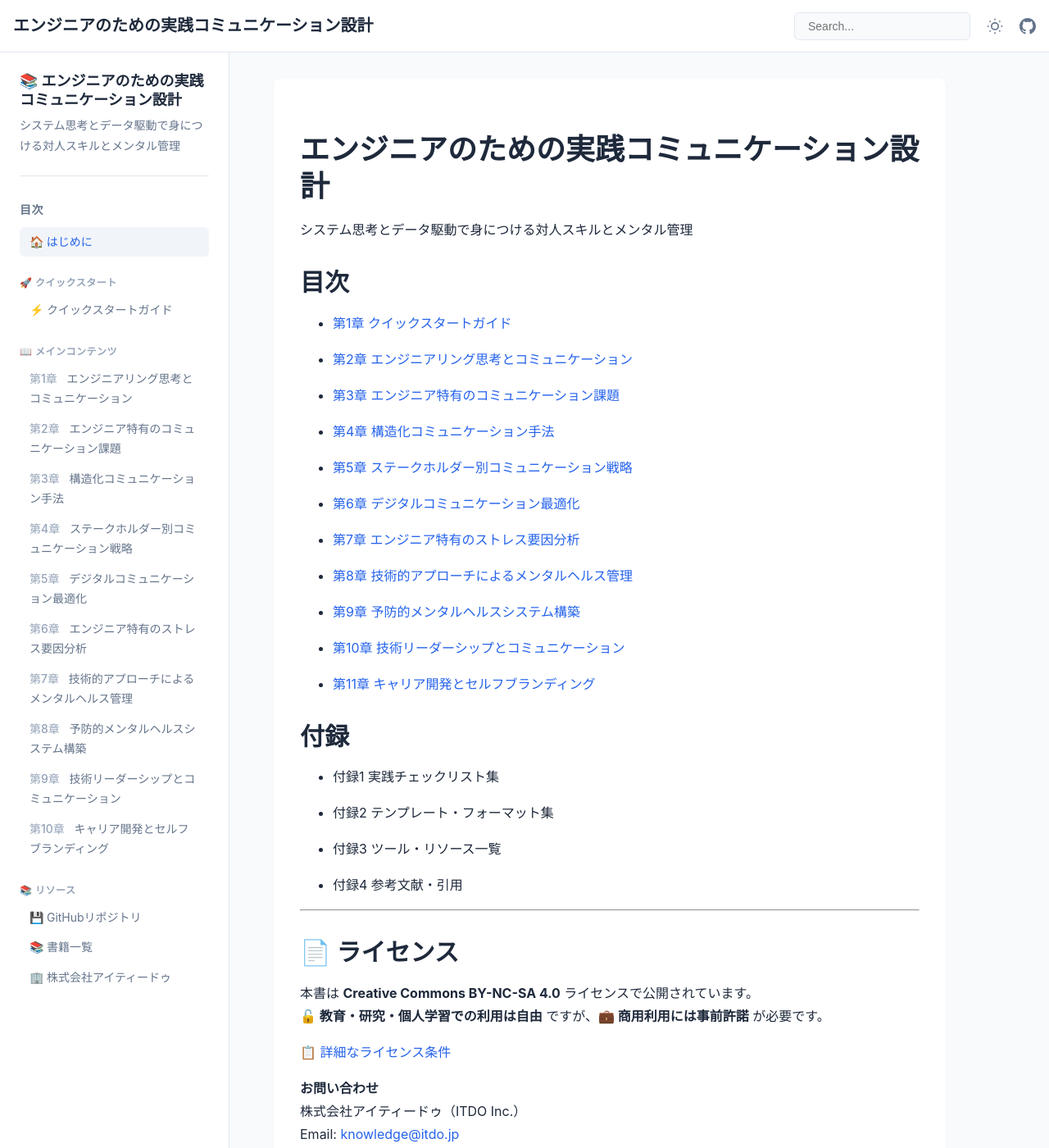
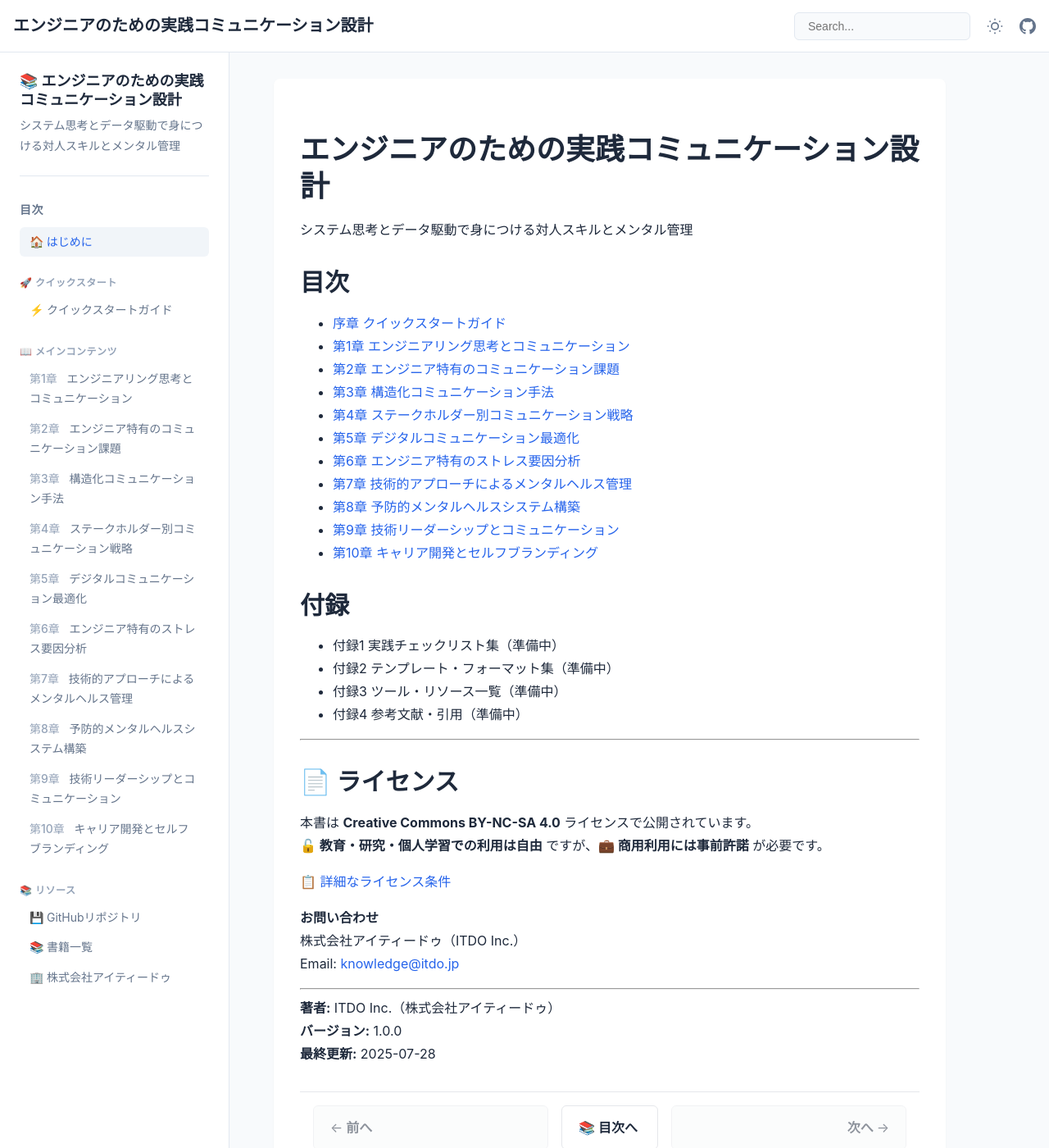
Before and after one commit to itdojp/IT-engineer-communication-book, a Jekyll site: the page built from docs/index.md, in a window 1280 px wide and 1400 px high. Shown: the whole window at 82% size. Built offline with Jekyll 4.4.1, drawn with Linux system fonts in a browser that asks for light colours.

```diff
--- a/docs/index.md
+++ b/docs/index.md
@@ -14,42 +14,25 @@ permalink: /
 
 ## 目次
 
-
-
-- [第1章 クイックスタートガイド](src/chapter-quickstart/index.md)
-
-- [第2章 エンジニアリング思考とコミュニケーション](src/chapter-engineering-communication/index.md)
-
-- [第3章 エンジニア特有のコミュニケーション課題](src/chapter-communication-challenges/index.md)
-
-- [第4章 構造化コミュニケーション手法](src/chapter-structured-communication/index.md)
-
-- [第5章 ステークホルダー別コミュニケーション戦略](src/chapter-stakeholder-communication/index.md)
-
-- [第6章 デジタルコミュニケーション最適化](src/chapter-digital-communication/index.md)
-
-- [第7章 エンジニア特有のストレス要因分析](src/chapter-stress-analysis/index.md)
-
-- [第8章 技術的アプローチによるメンタルヘルス管理](src/chapter-technical-mental-health/index.md)
-
-- [第9章 予防的メンタルヘルスシステム構築](src/chapter-preventive-systems/index.md)
-
-- [第10章 技術リーダーシップとコミュニケーション](src/chapter-technical-leadership/index.md)
-
-- [第11章 キャリア開発とセルフブランディング](src/chapter-career-development/index.md)
-
-
+- [序章 クイックスタートガイド](src/chapter-quickstart/)
+- [第1章 エンジニアリング思考とコミュニケーション](src/chapter-engineering-communication/)
+- [第2章 エンジニア特有のコミュニケーション課題](src/chapter-communication-challenges/)
+- [第3章 構造化コミュニケーション手法](src/chapter-structured-communication/)
+- [第4章 ステークホルダー別コミュニケーション戦略](src/chapter-stakeholder-communication/)
+- [第5章 デジタルコミュニケーション最適化](src/chapter-digital-communication/)
+- [第6章 エンジニア特有のストレス要因分析](src/chapter-stress-analysis/)
+- [第7章 技術的アプローチによるメンタルヘルス管理](src/chapter-technical-mental-health/)
+- [第8章 予防的メンタルヘルスシステム構築](src/chapter-preventive-systems/)
+- [第9章 技術リーダーシップとコミュニケーション](src/chapter-technical-leadership/)
+- [第10章 キャリア開発とセルフブランディング](src/chapter-career-development/)
 
 
 ## 付録
 
-- 付録1 実践チェックリスト集
-
-- 付録2 テンプレート・フォーマット集
-
-- 付録3 ツール・リソース一覧
-
-- 付録4 参考文献・引用
+- 付録1 実践チェックリスト集（準備中）
+- 付録2 テンプレート・フォーマット集（準備中）
+- 付録3 ツール・リソース一覧（準備中）
+- 付録4 参考文献・引用（準備中）
 
 
 
```
Also changed, not shown: docs/_data/navigation.yml (+25 -1 lines).
